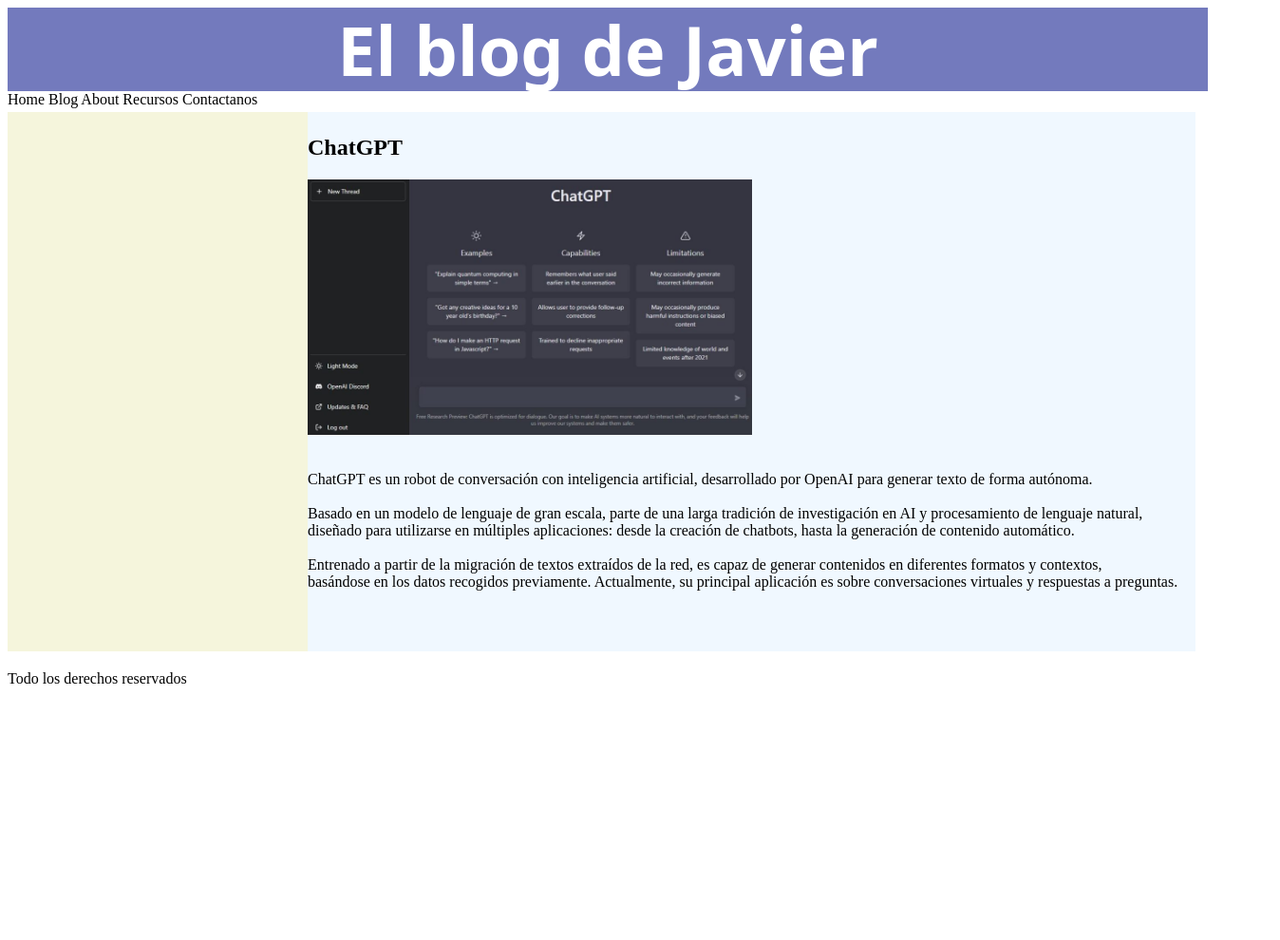
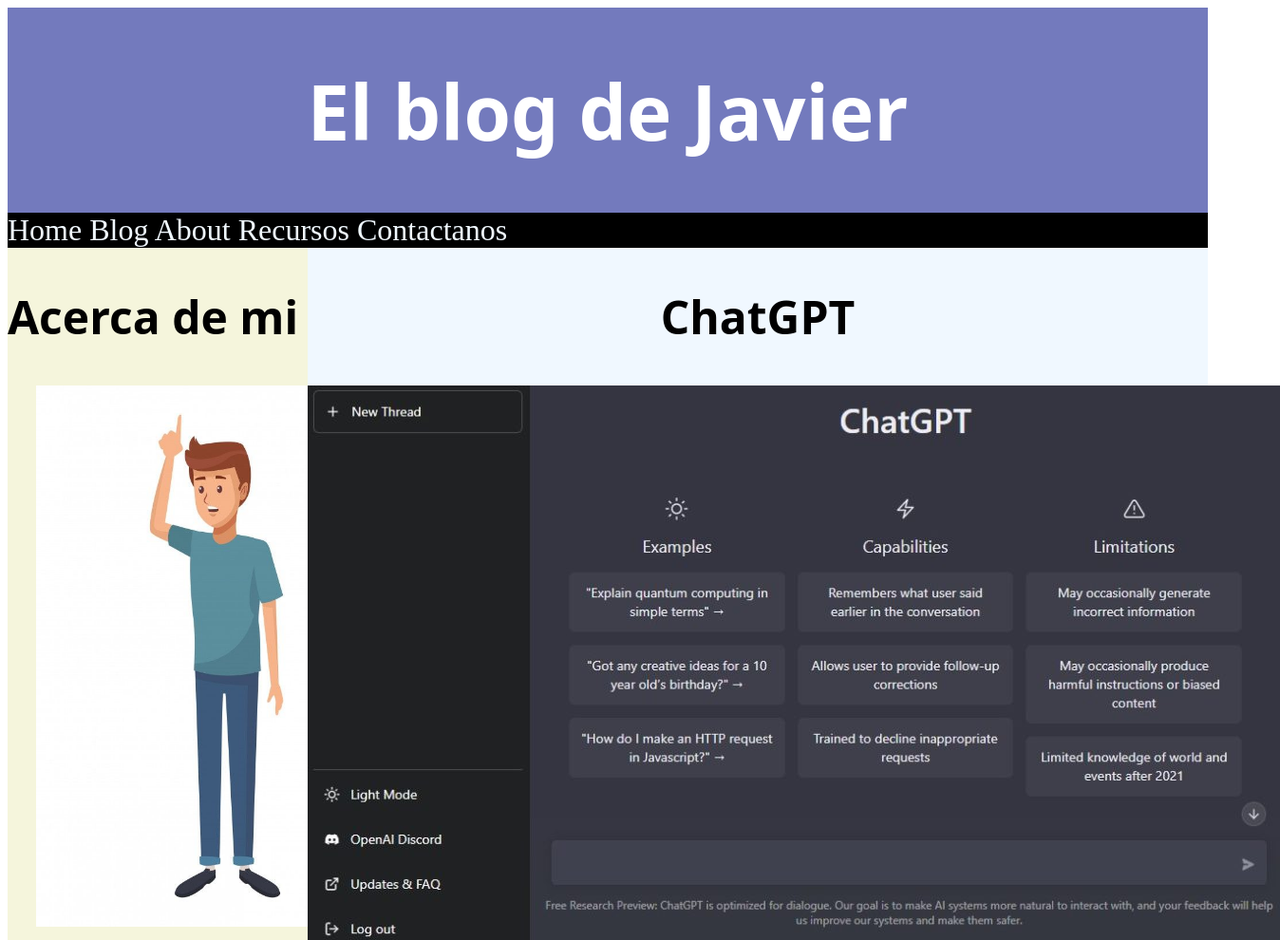
Before and after one commit to jmirandadev/Hackathon01, a plain HTML site: page index.html in a window 1280 px wide. Shown: the top 990 px of the page at 95% size, 1348 px wide, since content can reach past the window. Before the commit the page ends 800 px from the top, so only its background shows below. Drawn offline with Linux system fonts and the light colour scheme.

Commit message:
version-06/07/2024-0843

```diff
--- a/css/app.css
+++ b/css/app.css
@@ -1,53 +1,64 @@
-div{
+img{
+    height: auto;
+    align-items: center;
+}
+footer{
+    background-color: black;
+    height: 5vh;
+    text-align: center;
 
-    border: 2px;
-    padding-block: 4px;
-    margin: 2 px;
 }
 
-nav{
-    justify-content: center;
+#navegador{
+    background-color: black;
+    color: aliceblue;
+    height: 15vh;
+    font-size: 200%;
 }
 
 #titulo{
     display: inline-flex;
     font-family: system-ui, -apple-system, BlinkMacSystemFont, 'Segoe UI', Roboto, Oxygen, Ubuntu, Cantarell, 'Open Sans', 'Helvetica Neue', sans-serif;
     color: rgb(255, 255, 255);
-    font-size: 450%;
+    font-size: 500%;
+
 }
 
 #headerH1{
     display: inline-flex;
     width: 100%;
     background-color: rgb(115, 122, 189);
-    height: 10vh;
+    height: auto;
     align-items: center;
     justify-content: center;
 }
 
 #divPadre{
 
-        width: 100%;
-        height: 70hv;
-        display: flex;
+    width: 100%;
+    height: auto;
+    display: flex;
 }
 #contenedor01{
-    display: inline-flex;
+    display: inline-block;
     width: 25%;
     background-color: beige;
-    height: 70vh;
-
+    color: black;
+    height: auto;
+    font-family: system-ui, -apple-system, BlinkMacSystemFont, 'Segoe UI', Roboto, Oxygen, Ubuntu, Cantarell, 'Open Sans', 'Helvetica Neue', sans-serif;
 }
 #contenedor02{
     display:inline-block;
-    width: 74%;
+    width: 75%;
     background-color: aliceblue;
-    height: 70vh;
+    height:auto;
+    text-align: center;
+    color: black;
+    font-family: system-ui, -apple-system, BlinkMacSystemFont, 'Segoe UI', Roboto, Oxygen, Ubuntu, Cantarell, 'Open Sans', 'Helvetica Neue', sans-serif;
 }
-#parrafo01{
-    text-align: justify;
+
+#perfil{
+    align-items: center;
+    margin-left: 30px;
+    width: 380px;
 }
-img{
-    width: 50%;
-    align-items: center;
-}
--- a/index.html
+++ b/index.html
@@ -4,7 +4,7 @@
     <meta charset="UTF-8">
     <meta name="viewport" content="width=<device-width>, initial-scale=1.0">
     <link rel="stylesheet" href="css/app.css" />
-    <title>Document</title>
+    <title>Hackathon01</title>
 </head>
 <body>
 
@@ -12,16 +12,20 @@
         <h1 id="titulo">El blog de Javier</h1>
     </div>
 
-    <nav id="navegacion">
+    <div id="navegador">
         <a>Home</a>
         <a>Blog</a>
         <a>About</a>
         <a>Recursos</a>
         <a>Contactanos</a>
-    <nav>
+    <div>
     <div id="divPadre">
         <div id="contenedor01">
-
+            <h2>Acerca de mi</h2>
+            <img id=perfil src="img/perfil.jpg"/>
+            <p>Lorem ipsum dolor sit amet consectetur adipisicing elit. At perferendis ut nisi libero veritatis velit repellendus</p>
+            <h2>More Text</h2>
+            <p>Lorem ipsum dolor sit ame</p>
         </div>
         <div id="contenedor02">
             <h2>ChatGPT</h2>
@@ -32,8 +36,15 @@
                 Basado en un modelo de lenguaje de gran escala, parte de una larga tradición de investigación en AI y procesamiento de lenguaje natural, <br>
                 diseñado para utilizarse en múltiples aplicaciones: desde la creación de chatbots, hasta la generación de contenido automático. <br><br>
 
-                Entrenado a partir de la migración de textos extraídos de la red, es capaz de generar contenidos en diferentes formatos y contextos, <br>
-                basándose en los datos recogidos previamente. Actualmente, su principal aplicación es sobre conversaciones virtuales y respuestas a preguntas.
+            </p>
+            <h2>ChatGPT</h2>
+            <img src="img/chatGPT.jpg"/>
+            <p id="parrafo01">
+                <br>ChatGPT es un robot de conversación con inteligencia artificial, desarrollado por OpenAI para generar texto de forma autónoma.<br><br>
+
+                Basado en un modelo de lenguaje de gran escala, parte de una larga tradición de investigación en AI y procesamiento de lenguaje natural, <br>
+                diseñado para utilizarse en múltiples aplicaciones: desde la creación de chatbots, hasta la generación de contenido automático. <br><br>
+
             </p>
        </div>
     </div>
```
Also changed, not shown: img/perfil.jpg (added).
